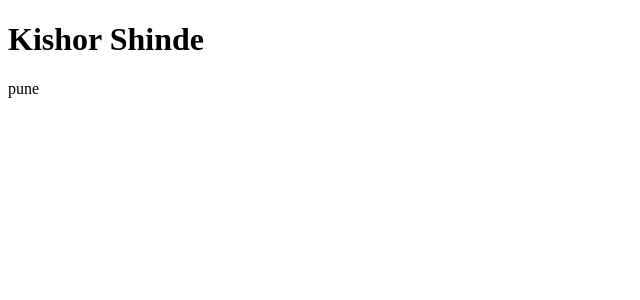
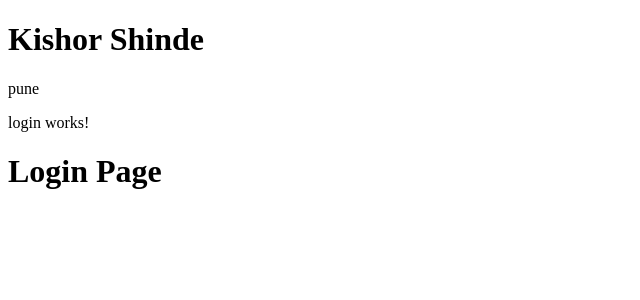
Before and after one commit to kishor-shinde-96/anguler-21-2026, an Angular app: page / in a window 1280 px wide. Shown: the top 300 px of the page, without its empty margins (0-640 px from the left). Built offline with nearby package versions, Linux system fonts and the light colour scheme.

Commit message:
component-basic

```diff
--- a/src/app/app.html
+++ b/src/app/app.html
@@ -1,3 +1,5 @@
 <h1>Kishor Shinde</h1>
 
 <p>{{name}}</p>
+
+<app-login></app-login>
--- a/src/app/app.ts
+++ b/src/app/app.ts
@@ -1,8 +1,9 @@
 import { Component, signal } from '@angular/core';
 import { RouterOutlet } from '@angular/router';
+import { Login } from './login/login';
 
 @Component({
-  imports: [RouterOutlet],
+  imports: [Login],
   selector: 'app-root',
   styleUrl: './app.css',
   templateUrl: './app.html',
--- /dev/null
+++ b/src/app/login/login.html
@@ -0,0 +1,2 @@
+<p>login works!</p>
+<h1>{{title}}</h1>
--- /dev/null
+++ b/src/app/login/login.ts
@@ -0,0 +1,11 @@
+import { Component } from '@angular/core';
+
+@Component({
+  imports: [],
+  selector: 'app-login',
+  styleUrl: './login.css',
+  templateUrl: './login.html',
+})
+export class Login {
+  title = 'Login Page';
+}
```
Also changed, not shown: src/app/login/login.css (added), 1 other file (tests, documents, lock files or other folders).
